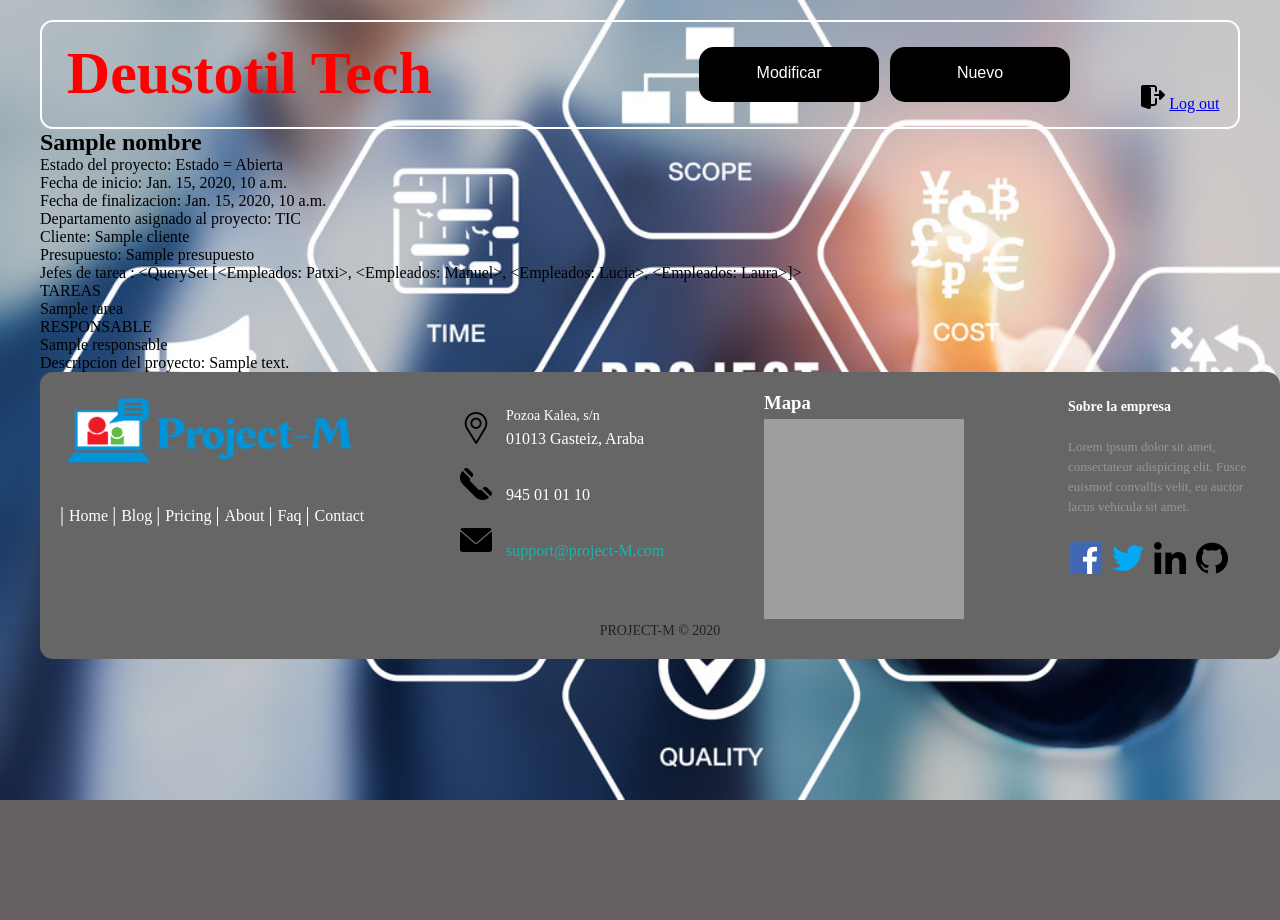
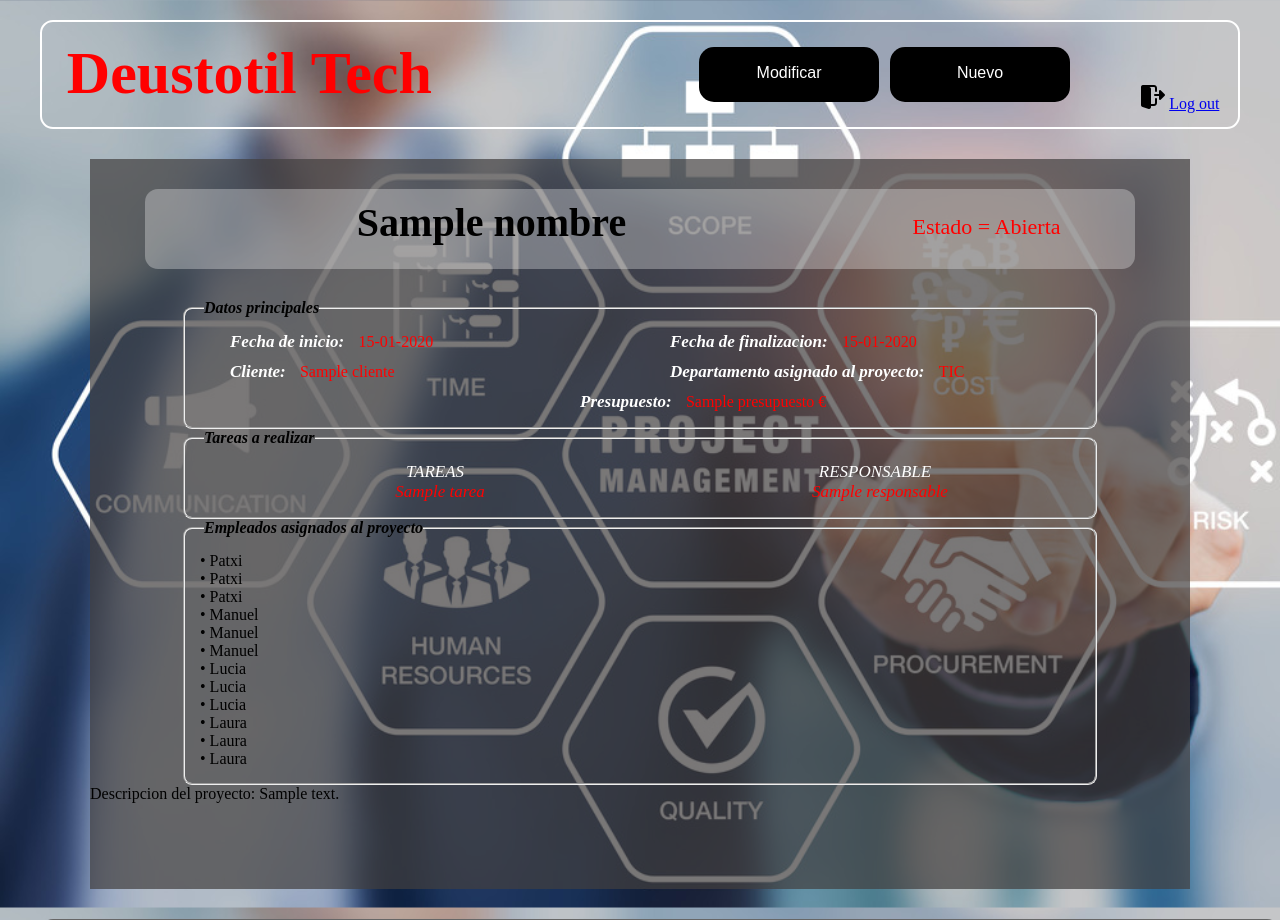
Before and after one commit to AlexSalazar98/Proyecto2_IW, a Django app: template Proyecto2_IW/proyecto/ProyectoAPP/templates/detalles_proyecto.html in a window 1280 px wide. Shown: the top 920 px of the page. Before the commit the page ends 800 px from the top, so only its background shows below. Run offline with Django 3.2, Linux system fonts and the light colour scheme; data comes from the database, SQL or seed files in the repository; both versions use the stored data as it was after the commit; the template is opened without the code that fills it: values that come from a table or form of the project are taken from there, most other values are stand-ins (such as "Sample title", 1, 10 or a date in 2020); grey boxes are pictures that could not be loaded.

Commit message:
desarrollando visualizacion proyectos

```diff
--- a/Proyecto2_IW/proyecto/ProyectoAPP/static/css/stylesheet.css
+++ b/Proyecto2_IW/proyecto/ProyectoAPP/static/css/stylesheet.css
@@ -138,7 +138,6 @@
 	        margin: 0 auto;
 	        margin-bottom: 20px;
 	        margin-top: 30px;
-	        display: inline_block;
 	   }
 
 	   .buscador label{
@@ -612,3 +611,138 @@ legend{
     font-style: italic;
     margin-top: 10px;
 }
+
+
+
+/* CSS PARA detalles_proyecto.html */
+
+.detalles_proyecto {
+    margin-top: 30px;
+    width: 1100px;
+    margin-left: 50px;
+    height: 700px;
+    background-color: rgba(66, 63, 63, 0.7);
+    margin-bottom: 30px;
+    padding-top: 30px;
+}
+
+.top{
+    width: 90%;
+    height: 80px;
+    background-color: rgba(255, 255, 255, 0.3);
+    border-radius: 13px;
+    margin: 0 auto;
+    margin-bottom: 30px;
+}
+
+.titulo{
+    text-align: center;
+}
+
+.top h1{
+    margin-top: 10px;
+    display: inline_block;
+    float: left;
+    width: 70%;
+    font-size: 40px;
+    font-style: Arial Black;
+}
+
+.verde{
+    color: green;
+}
+
+.naranja{
+    color: yellow;
+}
+
+.rojo{
+    color: red;
+}
+
+.est-proyect{
+    float: right;
+    width: 30%;
+    text-align: center;
+    margin-top: 2.5%;
+}
+
+.est-proyect label{
+    font-size: 22px;
+}
+
+.datos-principales{
+    width: 80%;
+    margin: 0 auto;
+    padding: 15px;
+    border-radius: 9px;
+}
+
+.etiqueta{
+    font-style: italic;
+    color: white;
+    font-size: 17px;
+    margin-left: 30px;
+}
+
+.variable{
+    margin-left: 10px;
+    color: red;
+    font-style: Arial Black;
+}
+
+.datos-principales legend{
+    margin-left: 4px;
+}
+
+.primera-linea{
+    display: inline_block;
+    margin-bottom: 10px;
+    height: 20px;
+}
+
+.fecha-ini{
+    width: 50%;
+    float: left;
+}
+
+.fecha-fin{
+    width: 50%;
+    float: right;
+}
+
+.segunda-linea{
+    display: inline_block;
+    margin-bottom: 10px;
+    height: 20px;
+}
+
+.cliente{
+    width: 50%;
+    float: left;
+}
+
+.dep{
+    width: 50%;
+    float: left;
+}
+
+.pres{
+    margin-left: 350px;
+}
+
+.conjuto{
+    display: inline_block;
+}
+
+.lado-derecho{
+    width: 50%;
+    float: left;
+    text-align: center;
+}
+
+.lado-izquierda{
+    width: 50%;
+    float: right;
+    text-align: center;
+}
--- a/Proyecto2_IW/proyecto/ProyectoAPP/static/js/comprobar_cont_form.js
+++ b/Proyecto2_IW/proyecto/ProyectoAPP/static/js/comprobar_cont_form.js
@@ -7,6 +7,5 @@ function comprobarClave() {
         alert('Las contraseñas no coinciden');
     }else{
         document.getElementById('Alta_Registro').submit();
-        return " url 'RecogerFormulario' "
     }
 }
--- a/Proyecto2_IW/proyecto/ProyectoAPP/templates/detalles_proyecto.html
+++ b/Proyecto2_IW/proyecto/ProyectoAPP/templates/detalles_proyecto.html
@@ -4,44 +4,84 @@
 <!-- Cuerpo central de la pagina -->
 
 <div class="detalles_proyecto">
-        <h2>{{ nombre }}</h2>
+    <div class="top">
+        <div class="titulo">
+            <h1>{{ nombre }}</h1>
+        </div>
+        <div class="est-proyect">
+            {% if estado == 'Abierto' %}
+            <label class="verde">{{ estado }}</label>
+            {% elif estado == 'En proceso' %}
+            <label class="naranja">{{ estado }}</label>
+            {% else %}
+            <label class="rojo">{{ estado }}</label>
+            {% endif %}
+
+        </div>
+    </div>
 
     <div class="infor-basica">
-            <div class="parte-central">
-                <div class="est-proyect">
-                    <label>Estado del proyecto: {{ estado}} </label>
-                </div>
+        <fieldset class="datos-principales">
+            <legend><strong>Datos principales</strong></legend>
+            <div class="primera-linea">
                 <div class="fecha-ini">
-                    <label>Fecha de inicio: {{ fecha_inicio }} </label>
+                    <label class="etiqueta"><strong>Fecha de inicio: </strong></label><label class="variable">{{ fecha_inicio|date:'d-m-Y' }}</label>
                 </div>
                 <div class="fecha-fin">
-                    <label>Fecha de finalizacion: {{ fecha_fin }} </label>
+                    <label class="etiqueta"><strong>Fecha de finalizacion: </strong></label><label class="variable">{{ fecha_fin|date:'d-m-Y' }}</label>
+                </div>
+            </div>
+            <div class="segunda-linea">
+                <div class="cliente">
+                    <label class="etiqueta"><strong>Cliente: </strong></label><label class="variable">{{ cliente }}</label>
                 </div>
                 <div class="dep">
-                    <label>Departamento asignado al proyecto: {{ departamento }} </label>
+                    <label class="etiqueta"><strong>Departamento asignado al proyecto: </strong></label><label
+                        class="variable">{{ departamento }}</label>
                 </div>
-                <div class="cliente">
-                    <label>Cliente: {{ cliente }} </label>
             </div>
             <div class="pres">
-                    <label>Presupuesto: {{ presupuesto }} </label>
+                <label class="etiqueta"><strong>Presupuesto: </strong></label><label class="variable">{{ presupuesto }} €</label>
+            </div>
+
+        </fieldset>
+
+        <fieldset class="datos-principales">
+            <legend><strong>Tareas a realizar</strong></legend>
+            <div class="conjuto">
+                <div class="lado-derecho">
+                    <ul class="etiqueta">TAREAS
+                        {% for a in tareas_a_realizar %}
+                        <li class="variable">{{ a.tarea }}</li>
+                        {% endfor %}
+                    </ul>
+                </div>
+                <div class="lado-izquierda">
+                    <ul class="etiqueta">RESPONSABLE
+                        {% for a in tareas_a_realizar %}
+                        <li class="variable">{{ a.responsable }}</li>
+                        {% endfor %}
+                    </ul>
                 </div>
             </div>
-            <div class="lado-izq">
-                <label>Jefes de tarea : {{ empleados }} </label>
+
+        </fieldset>
+
+
+        <fieldset class="datos-principales">
+            <legend><strong>Empleados asignados al proyecto</strong></legend>
+            {% for a in empleados %}
+            <div class="izq">
+                <label>&#8226;   {{ a }} </label>
             </div>
-            <div class="lado-derecho">
-                {% for a in tareas_a_realizar %}
-                <ul>TAREAS
-                    <li>{{ a.tarea }}</li>
-                </ul>
-
-                <ul>RESPONSABLE
-                    <li>{{ a.responsable }}</li>
-                </ul>
-
+            <div class="cen">
+                <label>&#8226;  {{ a }} </label>
+            </div>
+            <div class="der">
+                <label>&#8226;  {{ a }} </label>
+            </div>
             {% endfor %}
-            </div>
+        </fieldset>
 
 
     </div>
```
Also changed, not shown: Proyecto2_IW/proyecto/ProyectoAPP/templates/Formulario.html (+14 -8 lines), Proyecto2_IW/proyecto/ProyectoAPP/templates/TablaPrincipal.html (+12 -6 lines), Proyecto2_IW/proyecto/ProyectoAPP/views.py (+18 -4 lines), Proyecto2_IW/proyecto/db.sqlite3. Lines whose indentation alone changed are shown as unchanged.
